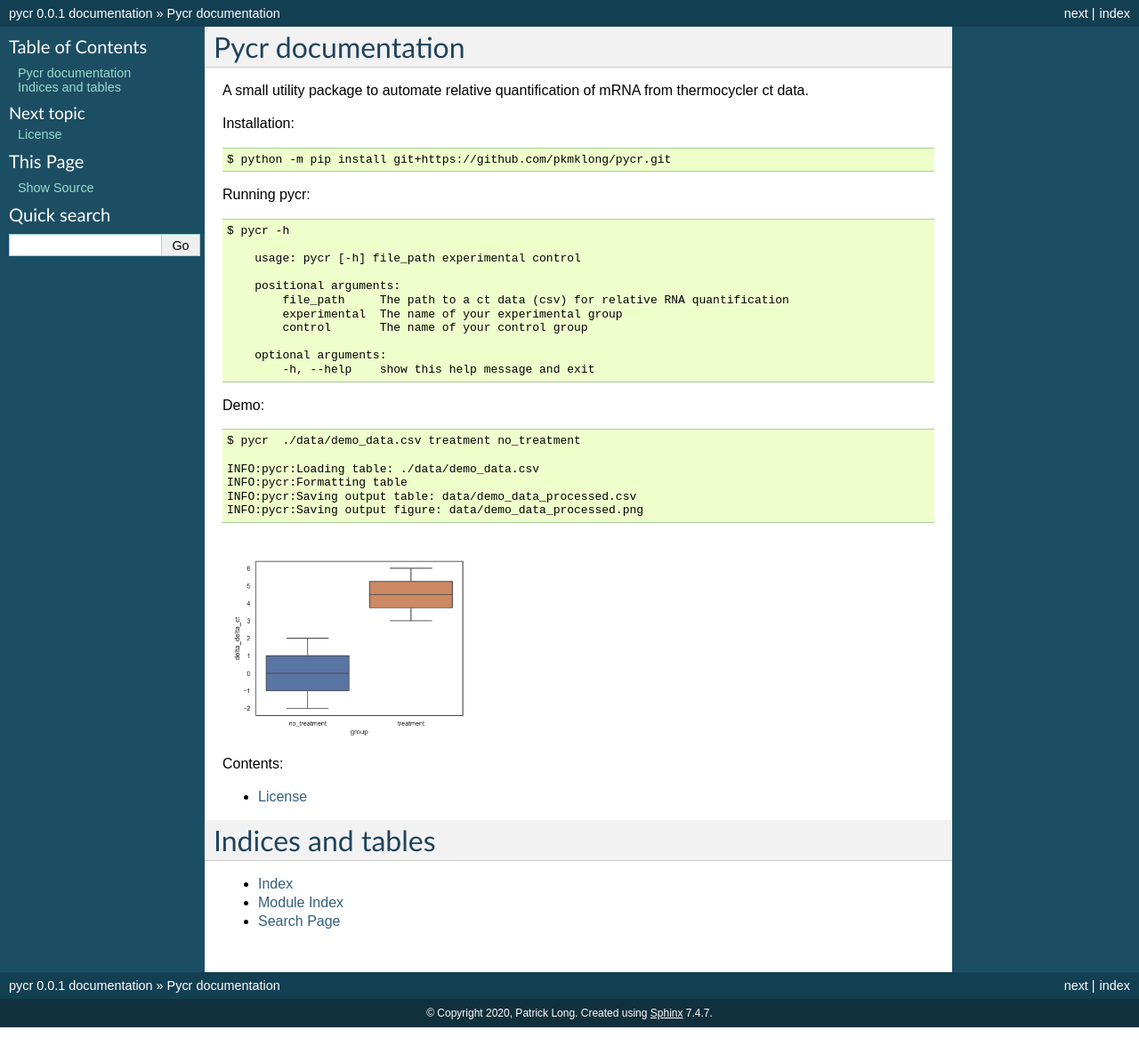
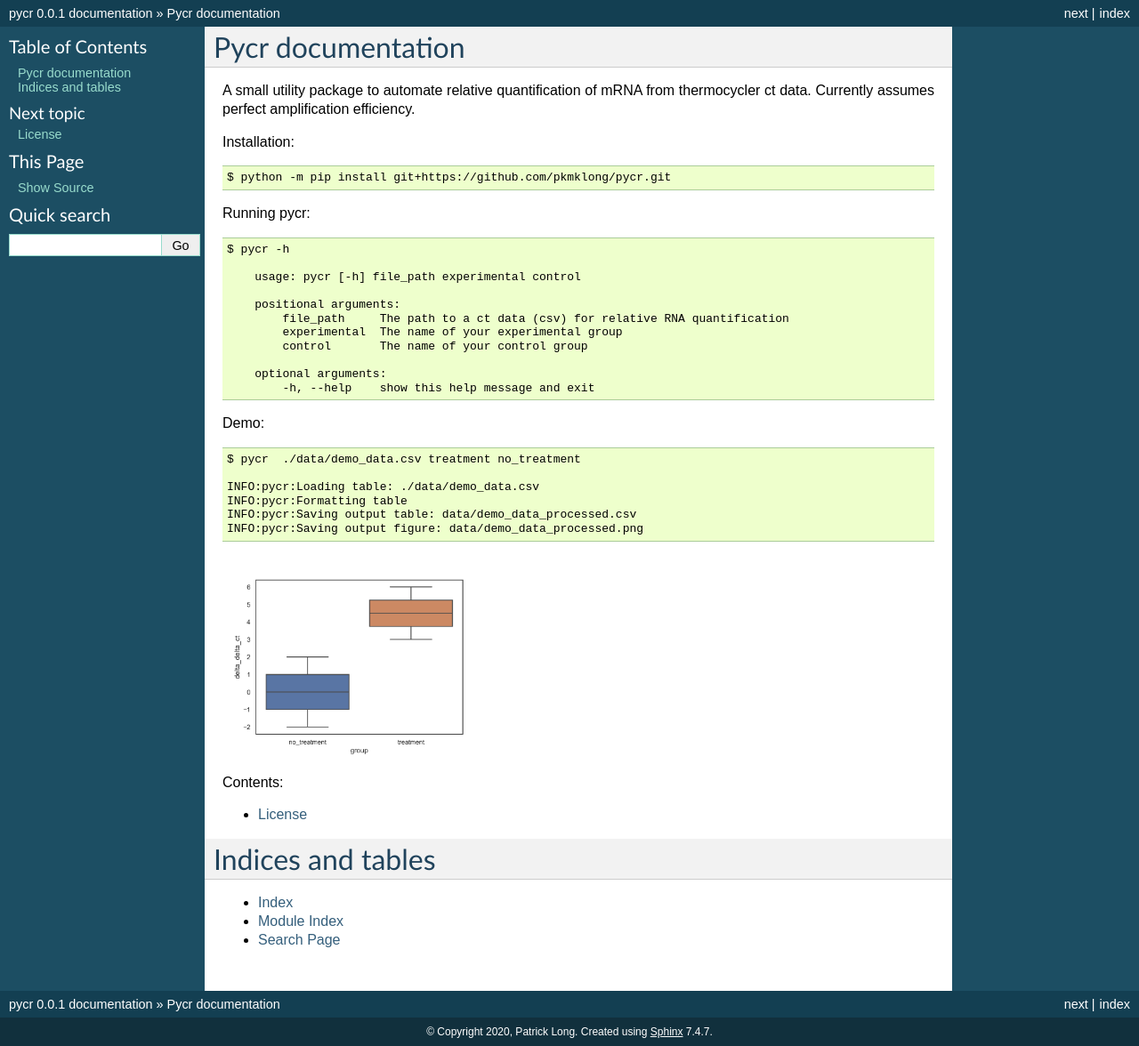
Before and after one commit to patrickmlong/pycr, a Sphinx documentation site: the page built from docs/index.rst, in a window 1280 px wide. Shown: the whole page at 89% size. Built offline with Sphinx 7.4.7, drawn with Linux system fonts in a browser that asks for light colours; before the commit the page ends 1155 px from its top, so only the background shows below that.

Commit message:
Update index.rst

```diff
--- a/docs/index.rst
+++ b/docs/index.rst
@@ -1,6 +1,6 @@
 Pycr documentation
 =====================================
-A small utility package to automate relative quantification of mRNA from thermocycler ct data.
+A small utility package to automate relative quantification of mRNA from thermocycler ct data. Currently assumes perfect amplification efficiency.
 
 Installation::
 
```
